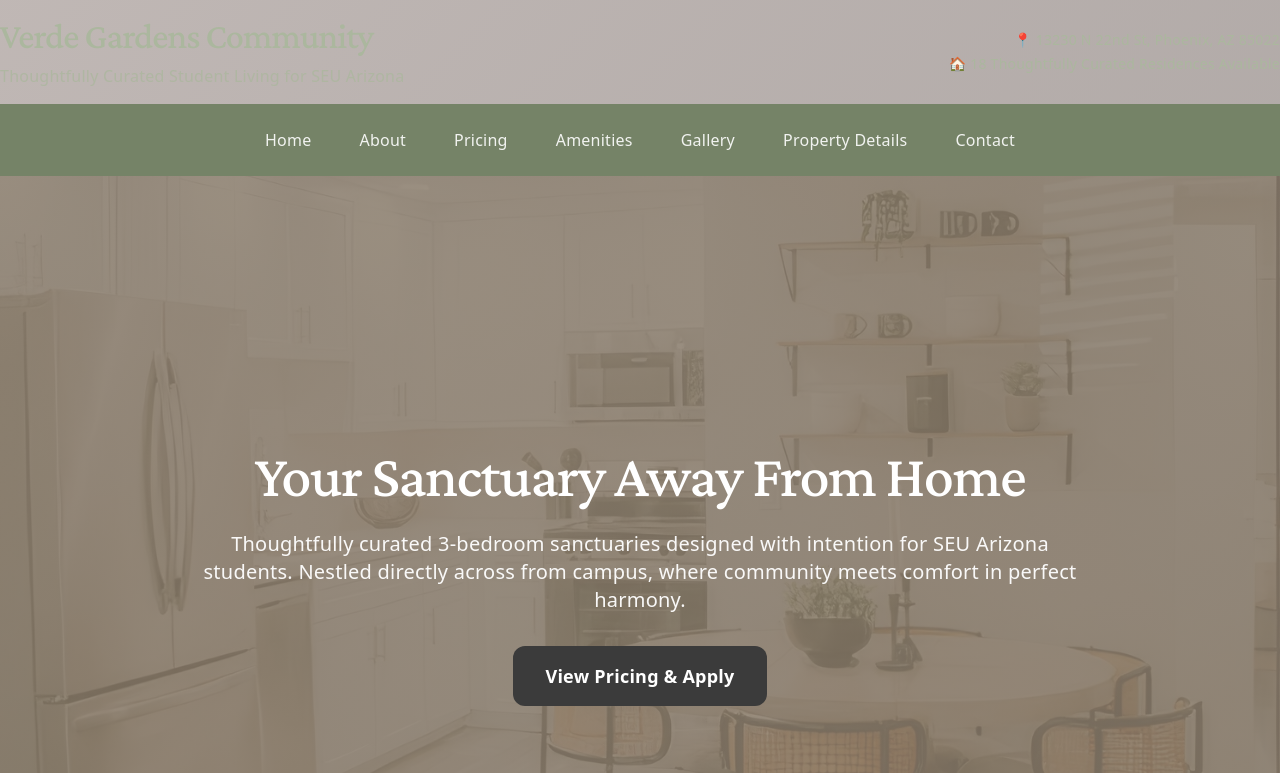
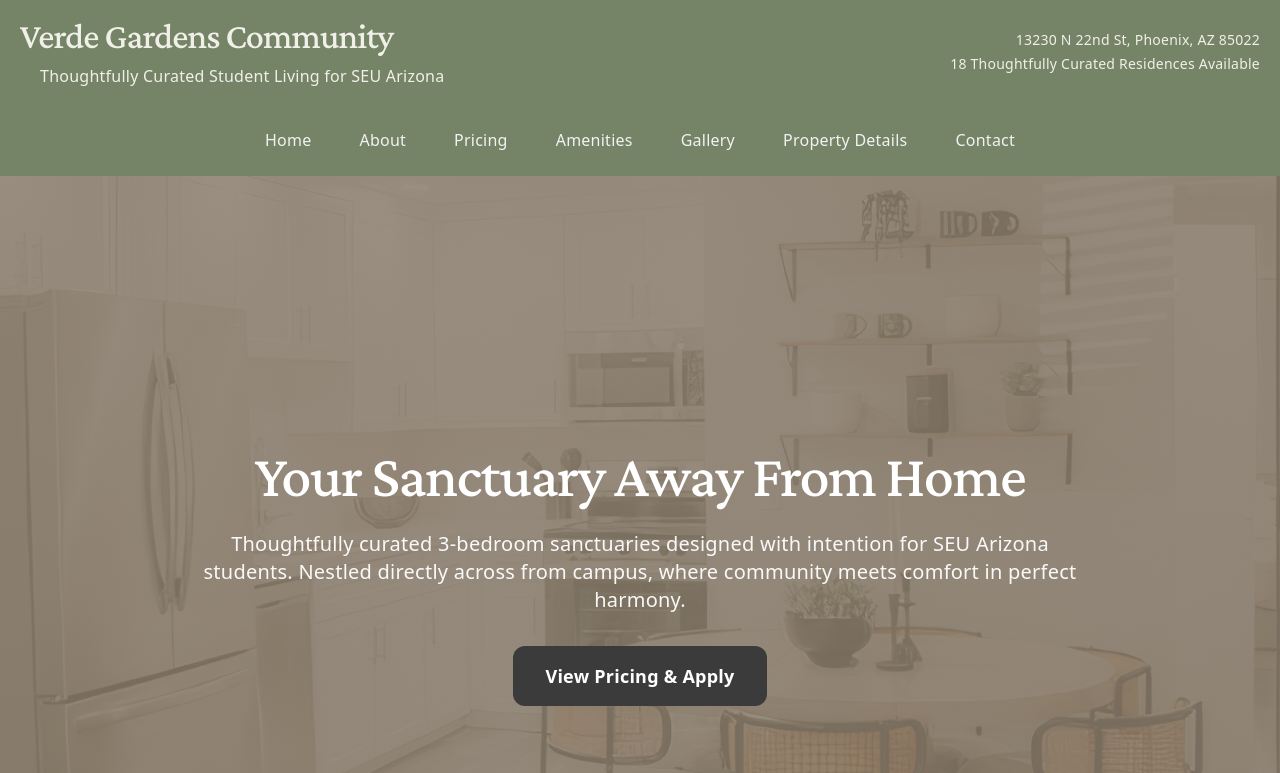
Before and after one commit to brebuilds/verde-gardens, a React (Vite) app: page / in a window 1280 px wide. Shown: the top 773 px of the page. Built offline with nearby package versions, Linux system fonts and the light colour scheme.

Commit message:
Update Header component with new styling
cgen-d4359a1fac424e8eba9a48bf5453882a

```diff
--- a/src/components/Header.tsx
+++ b/src/components/Header.tsx
@@ -1,21 +1,21 @@
 export const Header = () => {
-  return <header className="verde-header-bg py-4 shadow-lg bg-zinc-300">
+  return <header className="py-4 shadow-lg" style={{ backgroundColor: '#758367' }}>
       <div className="verde-container">
         <div className="flex flex-col lg:flex-row justify-between items-center gap-4">
-          <div className="text-center lg:text-left">
-            <h1 className="font-serif text-3xl lg:text-4xl font-medium text-primary mb-2 tracking-tight">
+          <div className="text-left" style={{ paddingLeft: '20px' }}>
+            <h1 className="font-serif text-3xl lg:text-4xl font-medium mb-2 tracking-tight" style={{ color: 'rgba(241, 240, 232, 1)' }}>
               Verde Gardens Community
             </h1>
-            <p className="font-sans text-base text-primary/80 font-light">
+            <p className="font-sans text-base font-light text-right" style={{ color: 'rgb(241, 240, 232)', paddingLeft: '20px' }}>
               Thoughtfully Curated Student Living for SEU Arizona
             </p>
           </div>
-          <div className="text-center lg:text-right">
-            <p className="font-sans text-primary font-medium mb-1 text-sm">
-              📍 13230 N 22nd St, Phoenix, AZ 85022
+          <div className="text-right" style={{ paddingRight: '20px' }}>
+            <p className="font-sans font-light mb-1 text-sm" style={{ color: 'rgba(241, 240, 232, 1)' }}>
+              13230 N 22nd St, Phoenix, AZ 85022
             </p>
-            <p className="font-sans text-primary font-medium text-sm">
-              🏠 18 Thoughtfully Curated Residences Available
+            <p className="font-sans font-light text-sm" style={{ color: 'rgba(241, 240, 232, 1)' }}>
+              &nbsp;18 Thoughtfully Curated Residences Available
             </p>
           </div>
         </div>
```
